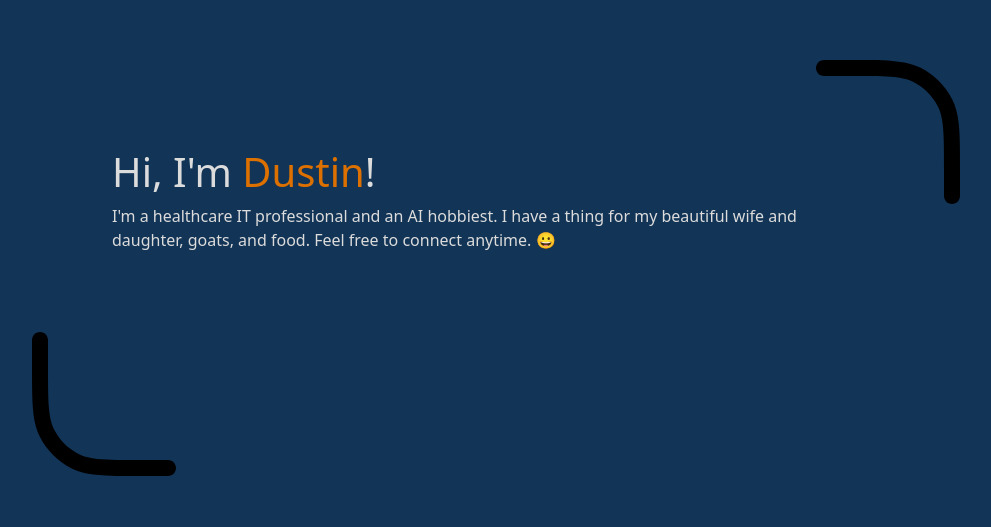
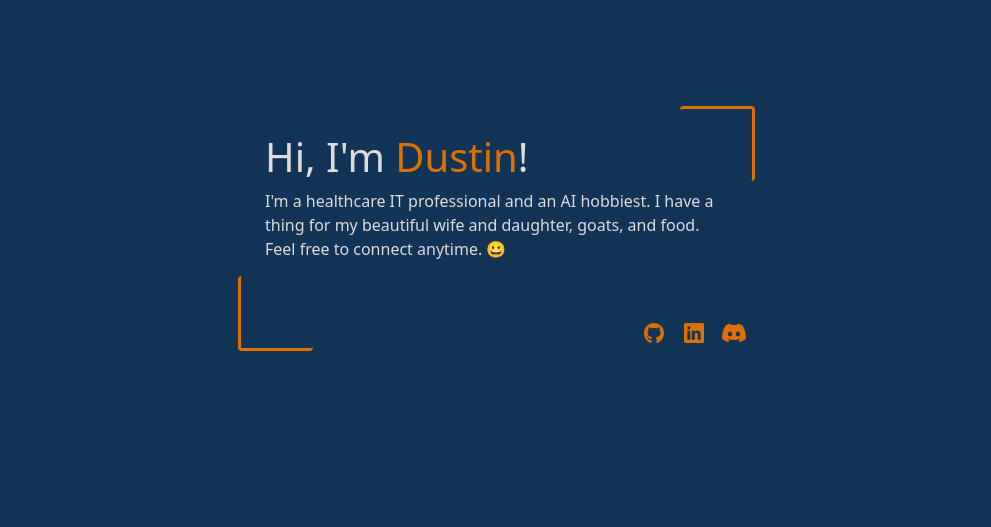
Before and after one commit to GoatEXE/find-dustin, a plain HTML site: page index.html in a window 1280 px wide. Shown: the part 132-659 px from the top of the page, without its empty margins (144-1135 px from the left). Drawn offline with nearby package versions, Linux system fonts and the light colour scheme.

Commit message:
Removed corner images
Replaced images with css to simulate the same design. Additionally added point of contact within the parent section.

```diff
--- a/CSS/styles.css
+++ b/CSS/styles.css
@@ -15,33 +15,58 @@ h1, p {
     color: var(--primary-color);
 }
 
-
-/* Images */
-.corner-image {
-    position: absolute;
-    width: 15rem;
-    height: 15rem;
+a {
+    margin: 3px;
 }
 
-
-/* Everything else (: */
+/* Formatting */
 .lookatme {
     color: var(--complimentary-color);
 }
 
-.bottom-left {
-    bottom: 18%;
-    left: 10%;
+
+/* Section Container */
+.corner-highlight {
+    left: 30%;
+    top: 30%;
+    width: 40%;
+    height: 30%;
+    padding: 25px;
+    position: absolute;
 }
 
-.top-right {
-    top: 18%;
-    right: 10%;
+.corner-highlight::before,
+.corner-highlight::after {
+    content: '';
+    position: absolute;
+    border: 3px solid var(--complimentary-color);
+    width: 75px;
+    height: 75px;
+    border-radius: 5%;
 }
 
-.content {
+.corner-highlight::before {
+    top: -2.5px;
+    right: -2.5px;
+    border-left: none;
+    border-bottom: none;
+}
+
+.corner-highlight::after {
+    bottom: -2.5px;
+    left: -2.5px;
+    border-top: none;
+    border-right: none;
+}
+
+/* Icons */
+.icons {
     position: absolute;
-    padding-inline-end: 21%;
-    top: 35%;
-    left: 20%
+    bottom: 0px;
+    right: 0px;
 }
+
+.icon {
+    width: 30px;
+    height: 30px;
+}
--- a/index.html
+++ b/index.html
@@ -14,13 +14,15 @@
 </head>
 
 <body>
-    <section>
-        <img src="Icons/corner-bottom-left.svg" class="bottom-left corner-image" alt="Bottom-Left Corner">
-        <div class="content">
-            <h1>Hi, I'm <span class="lookatme">Dustin</span>!</h1>
-            <p>I'm a healthcare IT professional and an AI hobbiest. I have a thing for my beautiful wife and daughter, goats, and food. Feel free to connect anytime. 😀</p>
-        </div>
-        <img src="Icons/corner-top-right.svg" class="top-right corner-image" alt="Top-Right Corner">
+    <section class="corner-highlight">
+        <h1>Hi, I'm <span class="lookatme">Dustin</span>!</h1>
+        <p>I'm a healthcare IT professional and an AI hobbiest. I have a thing for my beautiful wife and daughter,
+            goats, and food. Feel free to connect anytime. 😀</p>
+        <section class="icons">
+            <a href="https://github.com/GoatEXE"><img src="Icons/github.svg" class="icon" alt="github"></a>
+            <a href="https://www.linkedin.com/in/dustin-coppock-788351135/"><img src="Icons/linkedin.svg" class="icon" alt="linkedin"></a>
+            <a href="https://discordapp.com/users/211240039747813376"><img src="Icons/discord.svg" class="icon" alt="discord"></a>
+        </section>
     </section>
 
     <!-- Bootstrap 5 JS Init -->
```
Also changed, not shown: Icons/corner-bottom-left.svg (deleted), Icons/corner-top-right.svg (deleted), Icons/discord.svg (added), Icons/github.svg (added), Icons/linkedin.svg (added).
